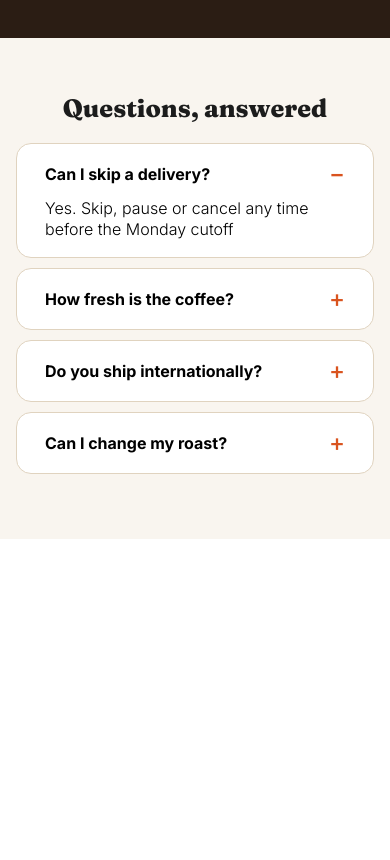
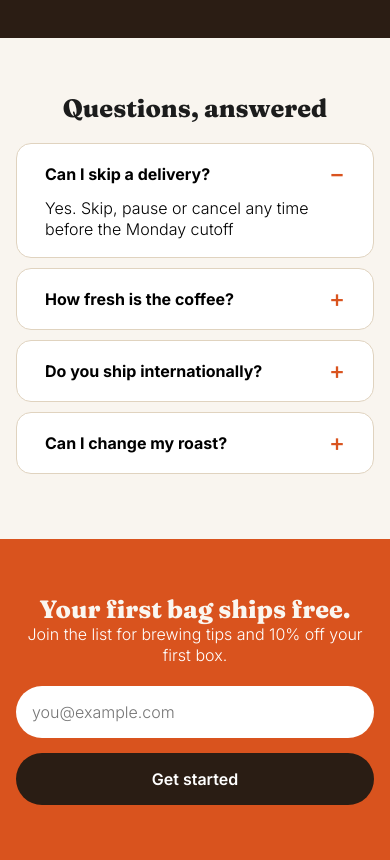
Before and after one commit to codeskeelzz/02-landing-page, a plain HTML site: page index.html in a window 390 px wide. Shown: the part 4877-5737 px from the top of the page. Before the commit the page ends 5416 px from the top, so only its background shows below. Drawn offline with Linux system fonts and the light colour scheme.

Commit message:
dd sign-up band (mobile)

```diff
--- a/index.html
+++ b/index.html
@@ -292,6 +292,22 @@
 
         </section>
 
+        <section class="subscription section-container">
+            <div class="container">
+                <h3 class="section-heading__light">Your first bag ships free.</h3>
+                <p class="section-text__light">Join the list for brewing tips and 10% off your first box.</p>
+
+                <form action="" class="subscription-form">
+                    <label for="email">
+                        <span class="visually-hidden">Email address</span>
+                        <input type="email" id="email" placeholder="you@example.com">
+                    </label>
+                    <button type="submit">Get started</button>
+                </form>
+            </div>
+
+        </section>
+
     </main>
 
     <script src="./script.js"></script>
--- a/styles.css
+++ b/styles.css
@@ -600,6 +600,67 @@ summary:focus-visible {
 
 
 
+/*===================== 10. SUBSCRIPTION  ===========================*/
+
+.subscription {
+    background-color: #d9531e;
+}
+
+.section-heading__light {
+    text-align: center;
+    font-weight: 800;
+}
+
+.section-text__light {
+    color: white;
+    text-align: center;
+}
+
+.subscription-form  {
+    display: flex;
+    flex-direction: column;
+    margin-top: 20px;
+}
+
+.subscription-form input {
+    background-color: white;
+    width: 100%;
+    padding: 16px;
+    border-radius: 28px;
+}
+
+.subscription-form button {
+    background-color: #2a1d14;
+    color: #ffffff;
+    width: 100%;
+    text-align: center;
+    padding: 16px;
+    border-radius: 28px;
+    margin-top: 15px;
+    font-weight: 600;
+}
+
+.subscription-form button:hover {
+    background-color: #ffffff;
+    color: #271b12;
+    cursor: pointer;
+}
+
+.visually-hidden {
+    position: absolute;
+    width: 1px;
+    height: 1px;
+    margin: -1px;
+    padding: 0;
+    overflow: hidden;
+    clip-path: inset(50%);
+    white-space: nowrap;
+    border: 0;
+}
+
+
+
+
 
 
 /*================= BIGGER SCREEN & DESKTOP STYLING ====================*/
@@ -845,7 +906,6 @@ summary:focus-visible {
 
 
 
-
 /*===================== 8. TESTIMONIAL  ===========================*/
 .section-container {
     padding-block: 95px;
@@ -859,6 +919,18 @@ summary:focus-visible {
 
 
 
+/*===================== 9. FAQ  ===========================*/
+.faq-list {
+    margin-top: 32px;
+}
+
+.faq .container {
+    max-width: 65%;
+}
+
+
+
+/*===================== 10. SUBSCRIPTION  ===========================*/
 
 
 
```
